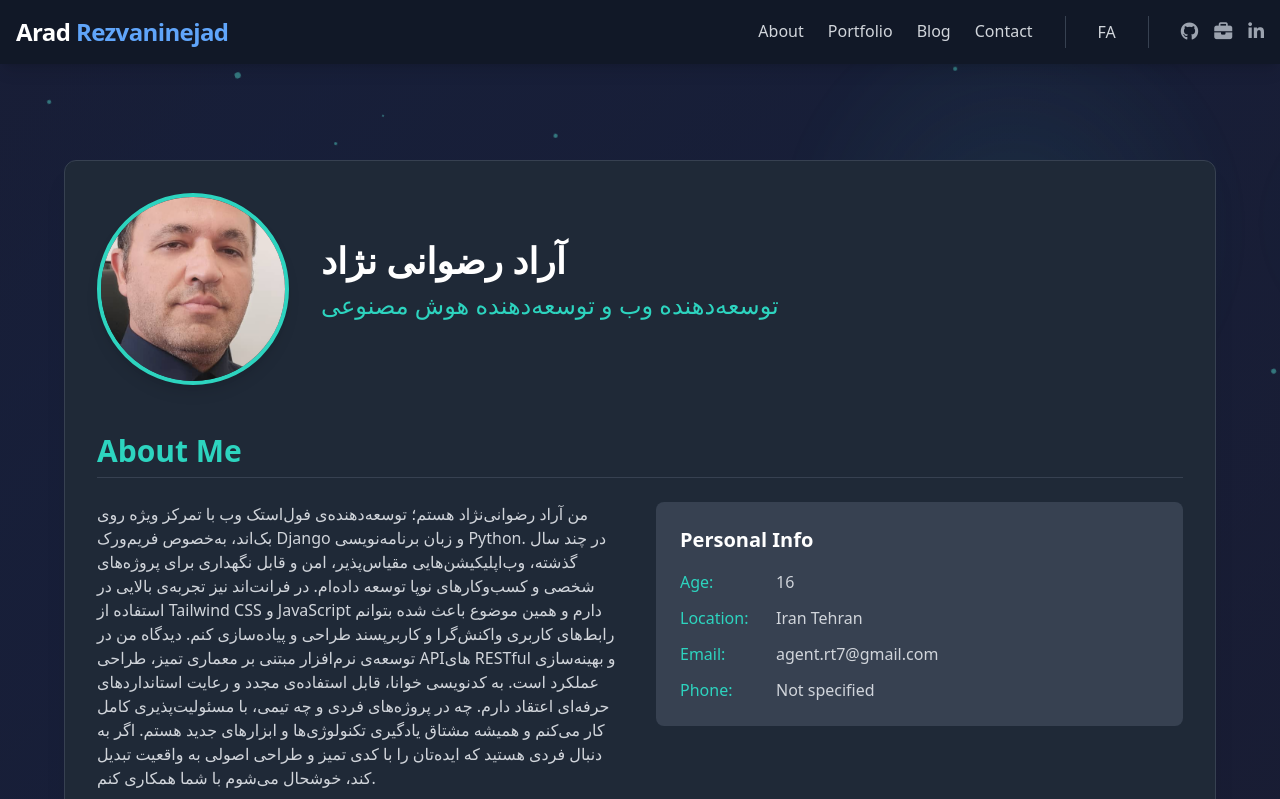
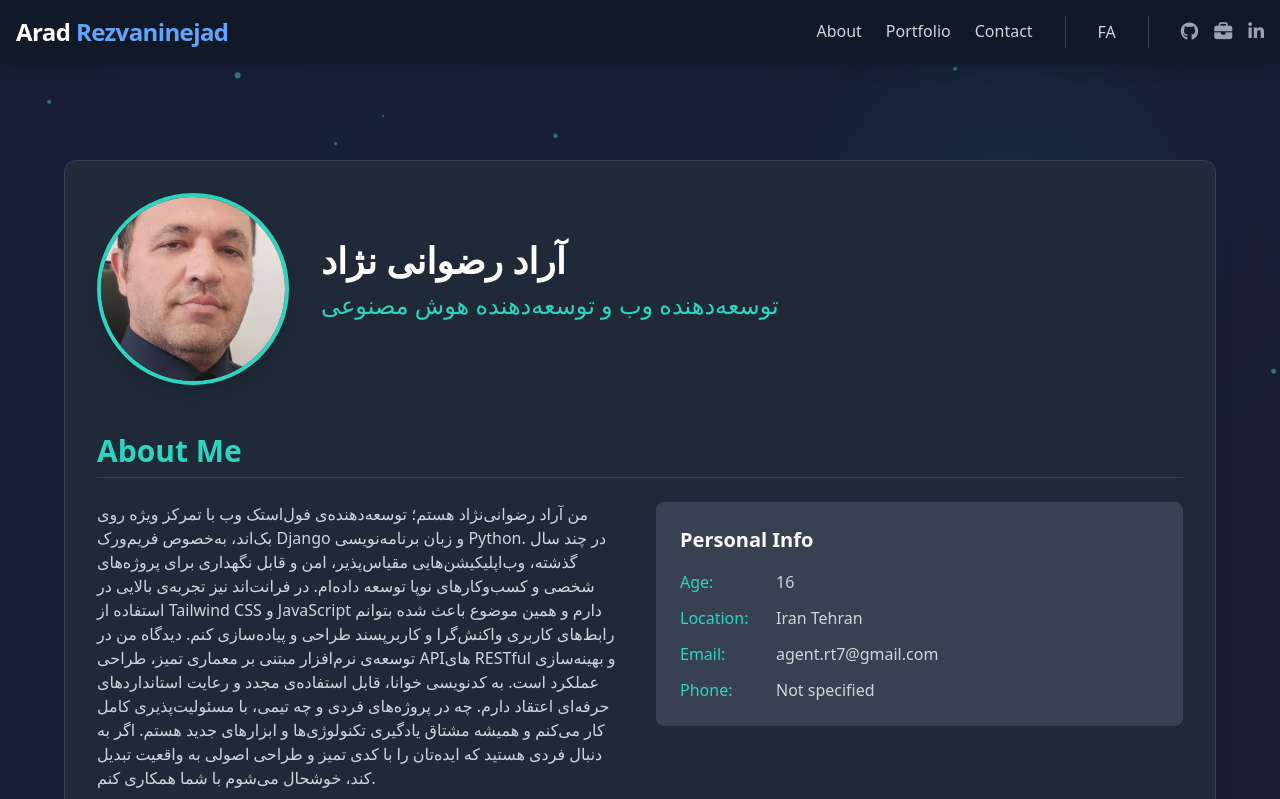
Before and after one commit to AradRezvaninejad/Mysite, a Django app: page /en/ in a window 1280 px wide. Shown: the top 799 px of the page. Run offline with Django 5.2, Linux system fonts and the light colour scheme; data comes from the database, SQL or seed files in the repository; data that the repository does not hold is empty; some libraries are stand-ins or nearby versions.

Commit message:
change Blog

```diff
--- a/main/views.py
+++ b/main/views.py
@@ -127,7 +127,7 @@ def blog(request):
     context = {
         "data": _("This is the Blog page."),
     }
-    return render(request, "main/Blog.html", context=context)
+    return render(request, "main/blog.html", context=context)
 
 
 def portfolio(request):
--- a/templates/base.html
+++ b/templates/base.html
@@ -94,7 +94,6 @@
                         <a href="{% url "About" %}" class="nav-link text-gray-300 hover:text-white transition-colors duration-300">{% trans "About" %}</a>
 
                         <a href="{% url "portfolio" %}" class="nav-link text-gray-300 hover:text-white transition-colors duration-300">{% trans "Portfolio" %}</a>
-                        <a href="{% url "blog" %}" class="nav-link text-gray-300 hover:text-white transition-colors duration-300">{% trans "Blog" %}</a>
                         <a href="{% url "contact" %}" class="nav-link text-gray-300 hover:text-white transition-colors duration-300">{% trans "Contact" %}</a>
                     </div>
 
@@ -144,8 +143,6 @@
                 <div class="flex flex-col space-y-4 px-2 py-4">
                     <a href="{% url "About" %}" class="nav-link text-gray-300 hover:text-white transition-colors duration-300">{% trans "About" %}</a>
                     <a href="{% url "portfolio" %}" class="nav-link text-gray-300 hover:text-white transition-colors duration-300">{% trans "Portfolio" %}</a>
-                    <a href="{% url "blog" %}" class="nav-link text-gray-300 hover:text-white transition-colors duration-300">{% trans "Blog" %}</a>
-                    <a href="" class="nav-link text-gray-300 hover:text-white transition-colors duration-300">{% trans "Contact" %}</a>
 
                     <div class="flex space-x-6 pt-4">
                         <a href="https://ir.linkedin.com/in/arad-rezvaninejad-95aa31349" target="_blank" class="social-icon linkedin text-gray-400 hover:text-blue-400">
```
